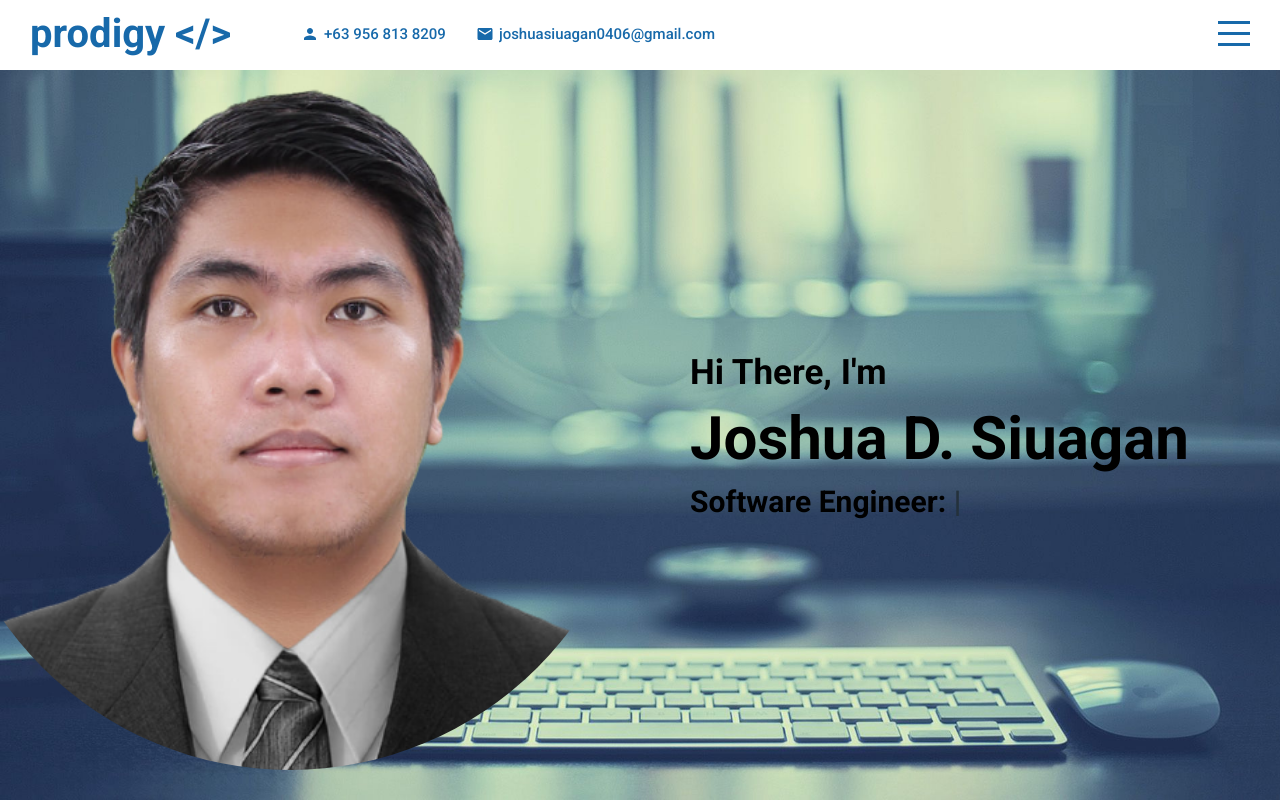
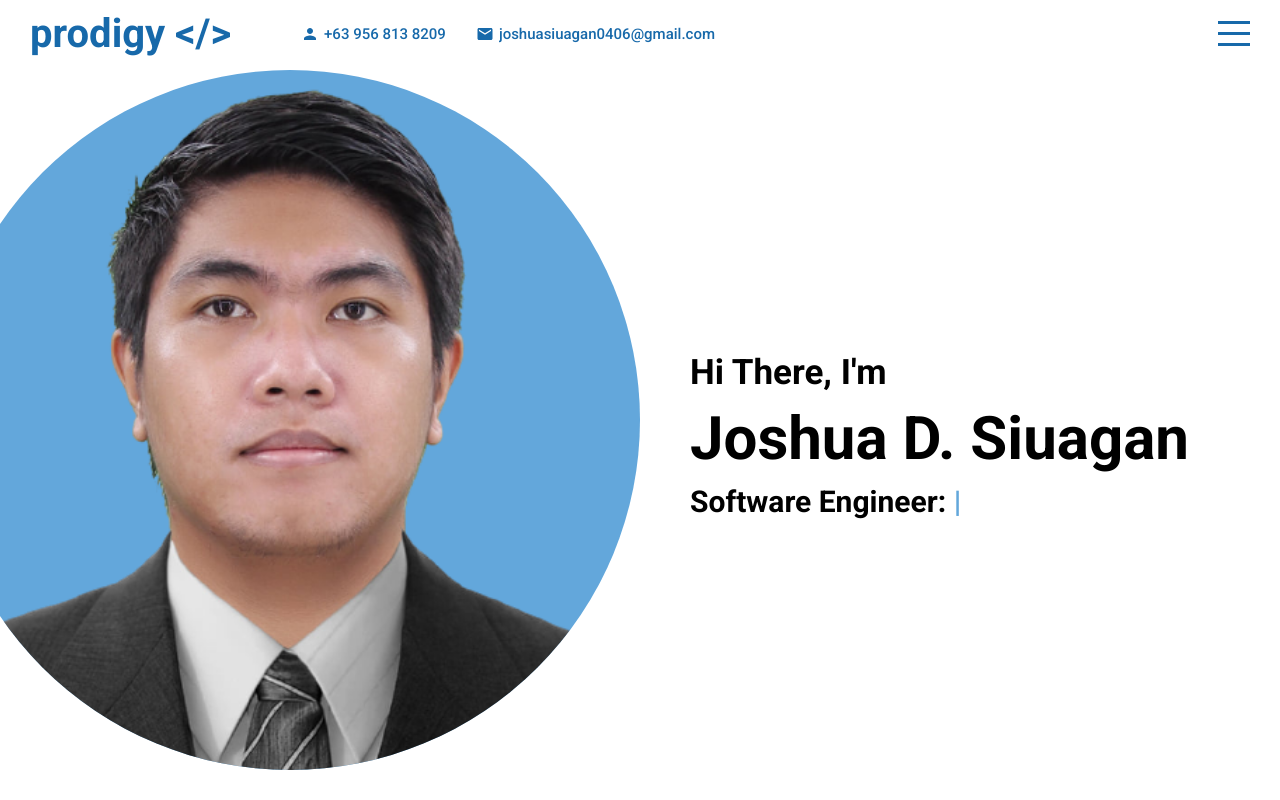
Before and after one commit to codebreakerlegend2019/jds-portfolio-react, a React (Create React App) app: page / in a window 1280 px wide. Built offline with nearby package versions, Linux system fonts and the light colour scheme.

Commit message:
Adjust some reponsiveness

```diff
--- a/src/components/intro/intro.scss
+++ b/src/components/intro/intro.scss
@@ -1,9 +1,15 @@
 @import "../../global.scss";
 .intro {
-  background-image: url(../../assets/intro-bg.jpg);
-  background-repeat: no-repeat;
+  // background-image: url(../../assets/intro-bg.jpg);
+  // background-repeat: no-repeat;
+  background-color: white;
   background-size: cover;
   display: flex;
+
+  @include mobile {
+    flex-direction: column;
+    align-items: center;
+  }
 
   .left {
     flex: 0.5;
@@ -12,16 +18,23 @@
     .imageContainer {
       width: 700px;
       height: 700px;
-      background-color: transparent;
+      background-color: $imageHolderColor;
       border-radius: 50%;
       display: flex;
       align-items: flex-end;
       justify-content: center;
       float: right;
+      @include mobile {
+        align-items: flex-start;
+      }
     }
 
     img {
       height: 100%;
+
+      @include mobile {
+        height: 50%;
+      }
     }
   }
 
@@ -35,16 +48,26 @@
       display: flex;
       flex-direction: column;
       justify-content: center;
+      @include mobile {
+        padding-left: 0;
+        align-items: center;
+      }
 
       h1 {
         font-size: 60px;
         margin: 10px 0;
+        @include mobile {
+          font-size: 40px;
+        }
       }
       h2 {
         font-size: 35px;
       }
       h3 {
         font-size: 30px;
+        @include mobile {
+          font-size: 20px;
+        }
 
         span {
           font-size: inherit;
--- a/src/components/techskills/techskills.scss
+++ b/src/components/techskills/techskills.scss
@@ -9,12 +9,21 @@
     color: $mainColor;
     margin: 10px;
     font-size: 60px;
+
+    @include mobile {
+      font-size: 20px;
+    }
   }
   ul {
     margin: 10px;
     padding: 0;
     list-style: none;
     display: flex;
+
+    @include mobile {
+      flex-wrap: wrap;
+      justify-content: center;
+    }
   }
 
   .container {
@@ -24,6 +33,10 @@
     justify-content: center;
     flex-wrap: wrap;
     transition: all 0.5s ease;
+
+    @include mobile {
+      width: 100%;
+    }
 
     .item {
       width: 300px;
@@ -37,6 +50,12 @@
       color: white;
       position: relative;
       transition: all 0.5s ease;
+
+      @include mobile {
+        margin: 10px, 0;
+        width: 130px;
+        height: 100px;
+      }
 
       h3 {
         position: absolute;
--- a/src/components/topbar/topbar.scss
+++ b/src/components/topbar/topbar.scss
@@ -23,6 +23,10 @@
         display: flex;
         align-items: center;
         margin-left: 30px;
+
+        @include mobile {
+          display: none;
+        }
 
         .icon {
           font-size: 18px;
--- a/src/global.scss
+++ b/src/global.scss
@@ -1,2 +1,10 @@
 $mainColor: #1769aa;
-$imageHolderColor: #24313b;
+$imageHolderColor: #63a7db;
+
+$width: 768px;
+
+@mixin mobile {
+  @media (max-width: $width) {
+    @content;
+  }
+}
```
